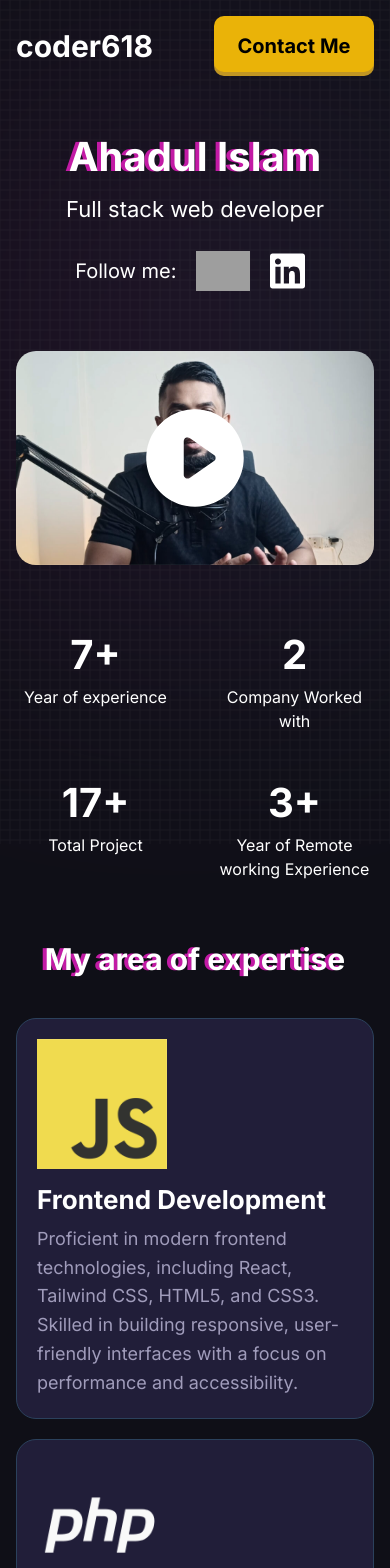
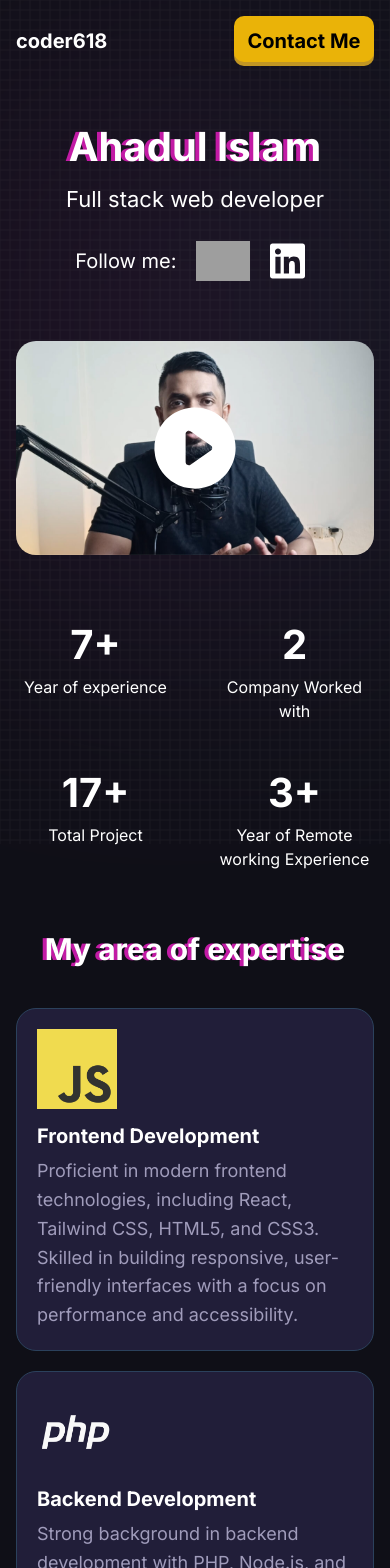
Before and after one commit to coder618/coder618.github.io, a Next.js app: page / in a window 390 px wide. Shown: the top 1568 px of the page. Built offline with nearby package versions, Linux system fonts and the light colour scheme; grey boxes are pictures that could not be loaded.

Commit message:
mobile navigation fix

```diff
--- a/components/BannerHome.jsx
+++ b/components/BannerHome.jsx
@@ -48,12 +48,10 @@ export default function BannerHome() {
                     {!iframeVideo && (
                         <div className="relative rounded-[20px] overflow-hidden w-full max-w-[1040px] mx-auto mt-[60px] ">
                             <svg
-                                width={120}
-                                height={120}
                                 viewBox="0 0 32 32"
                                 fill="#98c7d7"
                                 xmlns="http://www.w3.org/2000/svg"
-                                className="absolute left-1/2 top-1/2 -translate-x-[60px] -translate-y-[60px] cursor-pointer hover:scale-125 transition-transform duration-300"
+                                className="absolute left-1/2 top-1/2 -translate-x-[50px] -translate-y-[50px] cursor-pointer hover:scale-125 transition-transform duration-300 w-[100px] h-[100px]   "
                                 onClick={(e) => {
                                     e.preventDefault();
                                     setIframeVideo(true);
--- a/components/Portfolio.jsx
+++ b/components/Portfolio.jsx
@@ -27,7 +27,7 @@ export default function Portfolio() {
             title: "Advance Importer",
             description:
                 "This wordpress plugin help you to import data from other wordpress website with all Media and attachment's data.",
-            image: "/images/advance-importer.png",
+            image: "/images/advance-importer.jpg",
             link: "/advance-importer",
         },
     ];
@@ -52,14 +52,14 @@ export default function Portfolio() {
                                 <img
                                     src={`${item.image}`}
                                     alt="Online Tally Counter"
-                                    className="w-full h-[400px] object-cover"
+                                    className="w-full h-auto object-cover"
                                     lazyload="true"
                                 />
-                                <div className="p-[30px] md:p-[40px]">
-                                    <h3 className="text-[26px] font-bold leading-tight text-white mb-[8px]">
+                                <div className="p-[25px] md:p-[40px]">
+                                    <h3 className="text-[22px] md:text-[26px]  font-bold leading-tight text-white mb-[8px]">
                                         {item.title}
                                     </h3>
-                                    <p className="text-[18px] text-[#a09cbb] leading-[1.6]">
+                                    <p className="text-[16px] md:text-[18px] text-[#a09cbb] leading-[1.6]">
                                         {item.description}
                                     </p>
                                 </div>
--- a/components/Skills.jsx
+++ b/components/Skills.jsx
@@ -42,10 +42,10 @@ export default function Skills() {
                                 <img
                                     src={items.image}
                                     alt="wordpress logo"
-                                    className="w-[130px] h-auto mr-[20px] mb-[15px] "
+                                    className="w-[80px] md:w-[130px] h-auto mr-[20px] mb-[15px] "
                                 />
                                 <div className="text-left">
-                                    <h3 className="text-[26px] font-bold leading-tight mb-[8px] text-white">
+                                    <h3 className="text-[20px] md:text-[26px] font-bold leading-tight mb-[8px] text-white">
                                         {items.title}
                                     </h3>
                                     <p className="text-[18px] text-[#a09cbb] leading-[1.6]">
--- a/components/layout/MainNavigation.jsx
+++ b/components/layout/MainNavigation.jsx
@@ -7,14 +7,14 @@ export default function MainNavigation() {
             <div className="container mx-auto flex items-center justify-between">
                 <a
                     href="https://coder618.github.io"
-                    className="brand text-white font-bold text-[30px]"
+                    className="brand text-white font-bold text-[20px] md:text-[30px]  no-underline"
                 >
                     coder618
                 </a>
 
                 <a
                     href="#"
-                    className="cta-btn w-[160px] h-[60px] flex cursor-pointer text-black text-lg font-bold hover:bg-yellow-300 shadow-lg no-underline mt-0"
+                    className="cta-btn md:w-[160px] md:h-[60px] w-[140px] h-[50px] flex cursor-pointer text-black text-lg font-bold hover:bg-yellow-300 shadow-lg no-underline mt-0"
                     onClick={(e) => {
                         e.preventDefault();
                         const isHomePage = window.location.pathname === "/";
```
Also changed, not shown: public/images/advance-importer.jpg (added).
